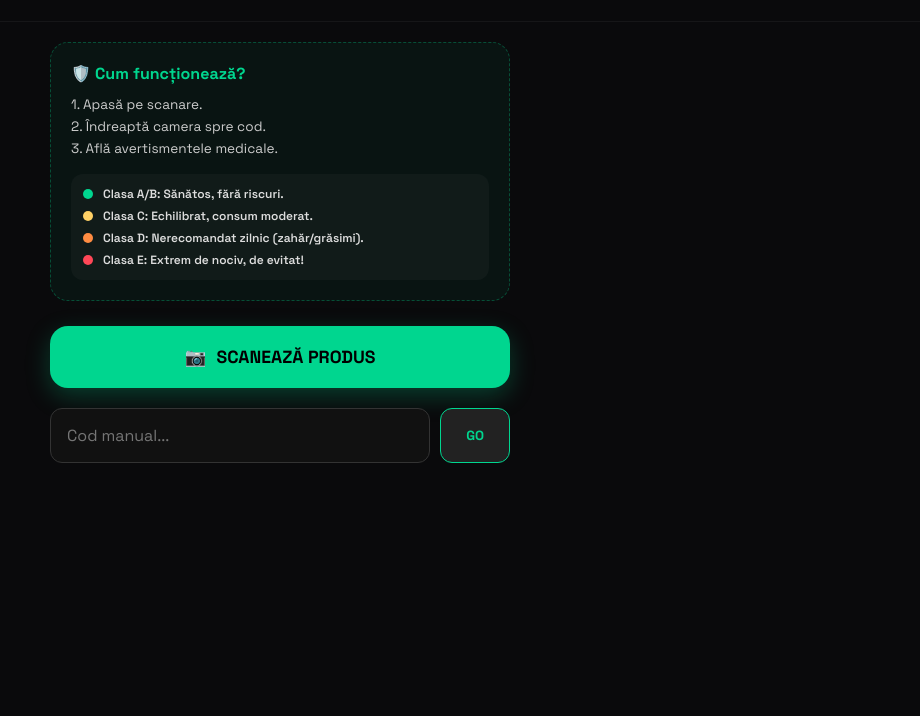
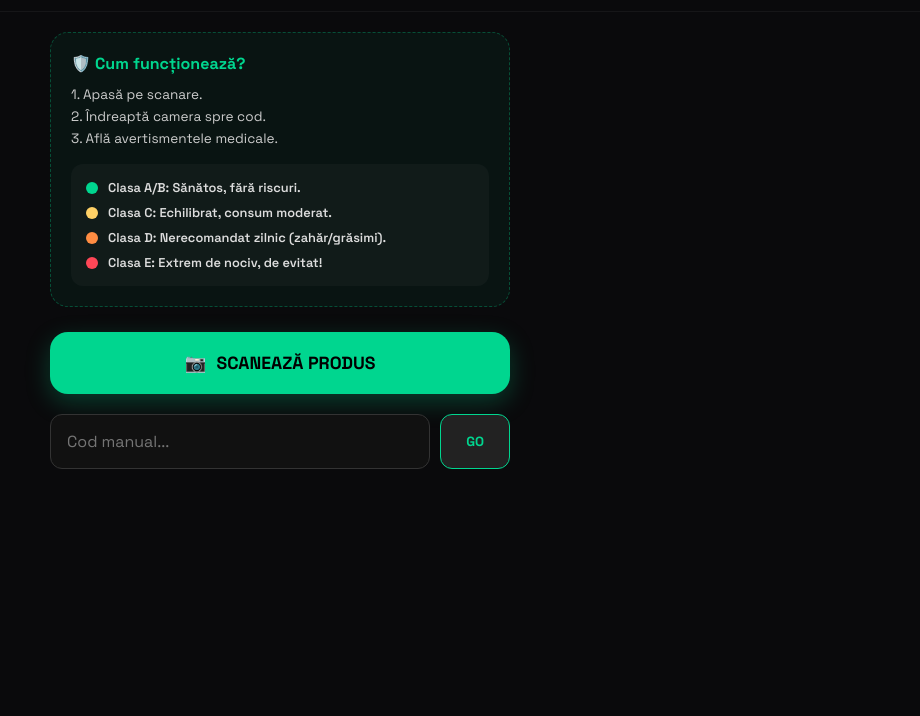
Before and after one commit to luciancoroeriu-coder/safefood, a plain HTML site: page index.html in a window 1280 px wide. Shown: the part 84-800 px from the top of the page, without its empty margins (360-1280 px from the left). Drawn offline with Linux system fonts and the light colour scheme.

Commit message:
Update index.html

```diff
--- a/index.html
+++ b/index.html
@@ -18,12 +18,13 @@
         * { margin: 0; padding: 0; box-sizing: border-box; font-family: 'Space Grotesk', sans-serif; }
         body { background: var(--bg); color: var(--text); padding-bottom: 50px; }
 
-        /* HEADER */
-        header { padding: 25px 20px; border-bottom: 1px solid rgba(255,255,255,0.05); display: flex; justify-content: center; align-items: center; position: sticky; top: 0; background: var(--bg); z-index: 100; }
+        /* HEADER & LOGO */
+        header { padding: 20px; border-bottom: 1px solid rgba(255,255,255,0.05); display: flex; justify-content: center; align-items: center; position: sticky; top: 0; background: var(--bg); z-index: 100; }
         .logo-img { width: 55px; height: 55px; border-radius: 14px; object-fit: cover; box-shadow: 0 4px 10px rgba(0,214,143,0.2); }
         .fallback-shield { width: 55px; height: 55px; border-radius: 14px; background: rgba(0,214,143,0.1); border: 2px solid var(--green); display: flex; align-items: center; justify-content: center; font-size: 1.5rem; }
 
-        .lang-btn { position: absolute; right: 20px; background: #222; color: var(--green); border: 1px solid var(--green); padding: 6px 14px; border-radius: 8px; font-weight: bold; cursor: pointer; }
+        /* BUTON LIMBĂ */
+        .lang-btn { position: absolute; right: 20px; background: #222; color: var(--green); border: 1px solid var(--green); padding: 8px 16px; border-radius: 8px; font-weight: bold; cursor: pointer; font-size: 0.9rem; }
 
         .content { padding: 20px; max-width: 500px; margin: 0 auto; }
 
@@ -32,21 +33,19 @@
         .guide-title { font-size: 1rem; color: var(--green); font-weight: 700; margin-bottom: 10px; display: flex; align-items: center; gap: 8px; }
         .guide-text { font-size: 0.85rem; color: #ccc; line-height: 1.6; margin-bottom: 15px; }
 
-        .legend-box { display: flex; flex-direction: column; gap: 6px; background: rgba(255,255,255,0.03); padding: 12px; border-radius: 12px; }
-        .legend-item { display: flex; align-items: center; gap: 10px; font-size: 0.75rem; font-weight: 600; color: #ddd; }
-        .dot { width: 10px; height: 10px; border-radius: 50%; flex-shrink: 0; }
+        .legend-box { display: flex; flex-direction: column; gap: 8px; background: rgba(255,255,255,0.03); padding: 15px; border-radius: 12px; }
+        .legend-item { display: flex; align-items: center; gap: 10px; font-size: 0.8rem; font-weight: 600; color: #ddd; }
+        .dot { width: 12px; height: 12px; border-radius: 50%; flex-shrink: 0; }
 
-        /* BUTOANE */
-        .scan-btn { width: 100%; background: var(--green); color: #000; border: none; border-radius: 18px; padding: 20px; font-weight: 800; font-size: 1.1rem; cursor: pointer; box-shadow: 0 8px 25px rgba(0, 214, 143, 0.25); display: flex; align-items: center; justify-content: center; gap: 10px; transition: transform 0.1s; }
-        .scan-btn:active { transform: scale(0.98); }
-
+        /* BUTOANE SCAN & MANUAL */
+        .scan-btn { width: 100%; background: var(--green); color: #000; border: none; border-radius: 18px; padding: 20px; font-weight: 800; font-size: 1.1rem; cursor: pointer; box-shadow: 0 8px 25px rgba(0, 214, 143, 0.25); display: flex; align-items: center; justify-content: center; gap: 10px; }
         .input-row { display: flex; gap: 10px; margin-top: 20px; }
         .input-row input { flex: 1; background: #111; border: 1px solid #333; padding: 16px; border-radius: 12px; color: #fff; font-size: 1rem; outline: none; }
         .go-btn { background: #222; color: var(--green); border: 1px solid var(--green); padding: 0 25px; border-radius: 12px; font-weight: bold; }
 
         /* REZULTATE */
         .res-card { background: var(--card); border-radius: 24px; padding: 25px; margin-top: 25px; border: 1px solid rgba(255,255,255,0.05); animation: slideUp 0.3s ease; }
-        .badge { display: inline-block; padding: 6px 16px; border-radius: 8px; font-weight: 900; color: #000; margin-bottom: 15px; font-size: 1.1rem; }
+        .badge { display: inline-block; padding: 8px 18px; border-radius: 10px; font-weight: 900; color: #000; margin-bottom: 15px; font-size: 1.2rem; }
 
         .grade-a, .grade-b { background: var(--green); }
         .grade-c { background: var(--yellow); }
@@ -54,25 +53,24 @@
         .grade-e { background: var(--red); color: #fff; }
         .grade-unknown { background: #444; color: #fff; }
 
-        /* AVERTISMENTE (Carduri medicale) */
+        /* AVERTISMENTE MEDICALE */
         .toxin-title { font-size: 0.85rem; font-weight: bold; color: var(--green); margin: 20px 0 10px 0; text-transform: uppercase; letter-spacing: 1px; }
         .warning-item { background: rgba(255, 71, 87, 0.08); border-left: 4px solid var(--red); padding: 15px; margin-bottom: 10px; border-radius: 0 12px 12px 0; }
         .warning-name { color: var(--red); font-weight: bold; font-size: 0.95rem; margin-bottom: 4px; }
         .warning-desc { font-size: 0.85rem; color: #ddd; line-height: 1.4; }
         .safe-msg { background: rgba(0, 214, 143, 0.1); color: var(--green); padding: 15px; border-radius: 12px; font-weight: bold; font-size: 0.9rem; text-align: center; margin-bottom: 10px; }
-
         .raw-ingredients { font-size: 0.8rem; color: #999; border-top: 1px dashed #333; padding-top: 15px; line-height: 1.6; }
 
         /* CAMERA PRO & LASER ANIMAT */
         #scanner-container { display: none; position: fixed; top: 0; left: 0; width: 100%; height: 100%; background: #000; z-index: 9999; }
         #interactive.viewport video { width: 100%; height: 100%; object-fit: cover; }
-        .camera-overlay { position: absolute; inset: 0; display: flex; flex-direction: column; align-items: center; justify-content: center; pointer-events: none; background: rgba(0,0,0,0.4); }
+        .camera-overlay { position: absolute; inset: 0; display: flex; flex-direction: column; align-items: center; justify-content: center; pointer-events: none; background: rgba(0,0,0,0.5); }
 
-        .reticle { width: 280px; height: 180px; border: 3px solid rgba(0,214,143,0.8); border-radius: 20px; position: relative; overflow: hidden; box-shadow: 0 0 0 4000px rgba(0,0,0,0.6); }
+        .reticle { width: 280px; height: 180px; border: 3px solid rgba(0,214,143,0.8); border-radius: 20px; position: relative; overflow: hidden; box-shadow: 0 0 0 4000px rgba(0,0,0,0.7); }
         .laser { width: 100%; height: 3px; background: var(--red); position: absolute; top: 0; left: 0; box-shadow: 0 0 15px var(--red); animation: scanLaser 2s infinite ease-in-out; }
 
-        .cam-text { color: white; font-weight: bold; margin-top: 30px; letter-spacing: 1px; text-shadow: 0 2px 4px rgba(0,0,0,0.8); }
-        .close-cam { position: absolute; bottom: 50px; background: rgba(255,255,255,0.15); color: white; border: 2px solid white; padding: 15px 40px; border-radius: 30px; font-weight: bold; font-size: 1rem; pointer-events: auto; backdrop-filter: blur(5px); }
+        .cam-text { color: white; font-weight: bold; margin-top: 30px; letter-spacing: 1px; }
+        .close-cam { position: absolute; bottom: 50px; background: rgba(255,255,255,0.15); color: white; border: 2px solid white; padding: 15px 40px; border-radius: 30px; font-weight: bold; pointer-events: auto; backdrop-filter: blur(5px); }
 
         @keyframes scanLaser { 0% { top: 5%; } 50% { top: 95%; } 100% { top: 5%; } }
         @keyframes slideUp { from { opacity: 0; transform: translateY(15px); } to { opacity: 1; transform: translateY(0); } }
@@ -83,7 +81,7 @@
 <header>
     <img id="dynamicLogo" src="logo.png" class="logo-img" alt="Logo" onerror="this.style.display='none'; document.getElementById('fallbackShield').style.display='flex';">
     <div id="fallbackShield" class="fallback-shield" style="display:none;">🛡️</div>
-    <button class="lang-btn" onclick="toggleLang()" id="langBtn">EN</button>
+    <button class="lang-btn" onclick="cycleLang()" id="langBtn">RO</button>
 </header>
 
 <div class="content">
@@ -121,91 +119,53 @@
 </div>
 
 <script>
-    // Forțăm încărcarea logo-ului ocolind cache-ul telefonului
-    document.getElementById('dynamicLogo').src = 'logo.png?v=' + new Date().getTime();
+    // Forțăm logo.png să se actualizeze ignorând memoria telefonului
+    document.getElementById('dynamicLogo').src = 'logo.png?v=' + Date.now();
 
-    // --- 1. SISTEMUL LINGVISTIC CENTRALIZAT (Aici e tot textul aplicației) ---
+    // --- 1. SISTEMUL LINGVISTIC (RO, EN, FR, DE) ---
     const i18n = {
         RO: {
-            gTitle: "🛡️ Cum funcționează?",
-            gText: "1. Apasă pe scanare.<br>2. Îndreaptă camera spre cod.<br>3. Află avertismentele medicale.",
-            legA: "Clasa A/B: Sănătos, fără riscuri.",
-            legC: "Clasa C: Echilibrat, consum moderat.",
-            legD: "Clasa D: Nerecomandat zilnic (zahăr/grăsimi).",
-            legE: "Clasa E: Extrem de nociv, de evitat!",
-            scanBtn: "SCANEAZĂ PRODUS",
-            manualPlh: "Cod manual...",
-            searching: "🔍 Analizăm în bazele de date globale...",
-            notFound: "❌ Produsul nu a fost găsit. Verifică codul.",
-            medTitle: "🔬 Analiza Medicală:",
-            safeMsg: "✅ Nicio substanță nocivă majoră detectată.",
-            rawTitle: "Eticheta brută:",
-            noIng: "Ingrediente indisponibile în baza de date.",
-            camText: "CENTRAȚI CODUL ÎN CADRU",
-            closeBtn: "ÎNCHIDE"
+            gTitle: "🛡️ Cum funcționează?", gText: "1. Apasă pe scanare.<br>2. Îndreaptă camera spre cod.<br>3. Află avertismentele medicale.",
+            legA: "Clasa A/B: Sănătos, fără riscuri.", legC: "Clasa C: Echilibrat, consum moderat.", legD: "Clasa D: Nerecomandat zilnic (zahăr/grăsimi).", legE: "Clasa E: Extrem de nociv, de evitat!",
+            scanBtn: "SCANEAZĂ PRODUS", manualPlh: "Cod manual...", searching: "🔍 Analizăm bazele de date globale...", notFound: "❌ Produsul nu a fost găsit. Verifică codul.",
+            medTitle: "🔬 Analiza Medicală:", safeMsg: "✅ Nicio substanță nocivă majoră detectată.", rawTitle: "Eticheta brută:", noIng: "Ingrediente indisponibile în baza de date.",
+            camText: "CENTRAȚI CODUL ÎN CADRU", closeBtn: "ÎNCHIDE"
         },
         EN: {
-            gTitle: "🛡️ How it works?",
-            gText: "1. Tap scan.<br>2. Point camera at barcode.<br>3. Read medical warnings.",
-            legA: "Class A/B: Healthy, low risk.",
-            legC: "Class C: Balanced, moderate intake.",
-            legD: "Class D: Not recommended daily.",
-            legE: "Class E: Extremely harmful, avoid!",
-            scanBtn: "SCAN PRODUCT",
-            manualPlh: "Manual code...",
-            searching: "🔍 Analyzing global databases...",
-            notFound: "❌ Product not found. Check the code.",
-            medTitle: "🔬 Medical Analysis:",
-            safeMsg: "✅ No major harmful substances detected.",
-            rawTitle: "Raw label:",
-            noIng: "Ingredients unavailable in database.",
-            camText: "CENTER BARCODE IN FRAME",
-            closeBtn: "CLOSE"
+            gTitle: "🛡️ How it works?", gText: "1. Tap scan.<br>2. Point camera at barcode.<br>3. Read medical warnings.",
+            legA: "Class A/B: Healthy, low risk.", legC: "Class C: Balanced, moderate intake.", legD: "Class D: Not recommended daily.", legE: "Class E: Extremely harmful, avoid!",
+            scanBtn: "SCAN PRODUCT", manualPlh: "Manual code...", searching: "🔍 Analyzing global databases...", notFound: "❌ Product not found. Check the code.",
+            medTitle: "🔬 Medical Analysis:", safeMsg: "✅ No major harmful substances detected.", rawTitle: "Raw label:", noIng: "Ingredients unavailable in database.",
+            camText: "CENTER BARCODE IN FRAME", closeBtn: "CLOSE"
+        },
+        FR: {
+            gTitle: "🛡️ Comment ça marche?", gText: "1. Appuyez sur scanner.<br>2. Pointez la caméra.<br>3. Lisez les avertissements.",
+            legA: "Classe A/B: Sain, sans risque.", legC: "Classe C: Équilibré, à modérer.", legD: "Classe D: Déconseillé au quotidien.", legE: "Classe E: Très nocif, à éviter!",
+            scanBtn: "SCANNER LE PRODUIT", manualPlh: "Code manuel...", searching: "🔍 Analyse en cours...", notFound: "❌ Produit introuvable.",
+            medTitle: "🔬 Analyse Médicale:", safeMsg: "✅ Aucune substance nocive détectée.", rawTitle: "Étiquette brute:", noIng: "Ingrédients non disponibles.",
+            camText: "CENTREZ LE CODE-BARRES", closeBtn: "FERMER"
+        },
+        DE: {
+            gTitle: "🛡️ Wie es funktioniert?", gText: "1. Scannen drücken.<br>2. Kamera auf Barcode richten.<br>3. Warnungen lesen.",
+            legA: "Klasse A/B: Gesund, geringes Risiko.", legC: "Klasse C: Ausgewogen, in Maßen.", legD: "Klasse D: Nicht täglich empfohlen.", legE: "Klasse E: Sehr schädlich, meiden!",
+            scanBtn: "PRODUKT SCANNEN", manualPlh: "Manueller Code...", searching: "🔍 Datenbank wird durchsucht...", notFound: "❌ Produkt nicht gefunden.",
+            medTitle: "🔬 Medizinische Analyse:", safeMsg: "✅ Keine schädlichen Stoffe erkannt.", rawTitle: "Rohzutaten:", noIng: "Zutaten in der Datenbank nicht verfügbar.",
+            camText: "BARCODE ZENTRIEREN", closeBtn: "SCHLIEßEN"
         }
     };
 
-    // --- 2. BAZA DE DATE MEDICALĂ INTERNĂ ---
-    const toxicDB = [
-        {
-            keywords: ['zahar', 'zahăr', 'sugar', 'zucker', 'sucre', 'glukosesirup', 'sirop', 'glucose'],
-            ro: { title: "⚠️ Zahăr / Sirop de Glucoză", desc: "Crește brusc glicemia. Consumul frecvent duce la rezistență la insulină și obezitate." },
-            en: { title: "⚠️ Sugar / Glucose Syrup", desc: "Spikes blood sugar rapidly. Leads to insulin resistance." }
-        },
-        {
-            keywords: ['chinin', 'quinine'],
-            ro: { title: "⚠️ Chinină", desc: "Alcaloid care poate provoca aritmii sau tulburări de auz. Nerecomandat gravidelor." },
-            en: { title: "⚠️ Quinine", desc: "Can cause arrhythmias or hearing issues. Not recommended during pregnancy." }
-        },
-        {
-            keywords: ['e102', 'e110', 'e129', 'colorant', 'farbstoff', 'dye'],
-            ro: { title: "🧪 Coloranți Sintetici", desc: "Anumiți coloranți artificiali sunt asociați cu hiperactivitatea la copii (ADHD) și alergii." },
-            en: { title: "🧪 Synthetic Dyes", desc: "Linked to hyperactivity in children (ADHD) and allergies." }
-        },
-        {
-            keywords: ['sorbat', 'sorbate', 'benzoat', 'benzoate', 'e202', 'e211'],
-            ro: { title: "⚠️ Conservanți (E202 / E211)", desc: "Pot irita tractul digestiv. Benzoatul este asociat cu declanșarea alergiilor." },
-            en: { title: "⚠️ Preservatives", desc: "May irritate the digestive tract. Linked to allergies." }
-        },
-        {
-            keywords: ['taurin', 'taurine'],
-            ro: { title: "⚡ Taurină", desc: "Stimulant. Suprasolicită inima și crește tensiunea arterială, mai ales cu cofeină." },
-            en: { title: "⚡ Taurine", desc: "Stimulant. Strains the heart and raises blood pressure." }
-        },
-        {
-            keywords: ['palm', 'palmier', 'palmfett'],
-            ro: { title: "🌴 Ulei de Palmier", desc: "Bogat în grăsimi saturate. Procesarea lui generează substanțe potențial cancerigene." },
-            en: { title: "🌴 Palm Oil", desc: "High in saturated fats. Processing creates potentially carcinogenic substances." }
-        }
-    ];
+    const langs = ['RO', 'EN', 'FR', 'DE'];
+    let langIndex = 0;
+    let curLang = langs[langIndex];
 
-    let currentLang = 'RO'; // Limba de start
+    function cycleLang() {
+        langIndex = (langIndex + 1) % langs.length;
+        curLang = langs[langIndex];
 
-    // --- FUNCȚIA CARE ACTUALIZEAZĂ TOT ECRANUL FĂRĂ GREȘELI ---
-    function toggleLang() {
-        currentLang = currentLang === 'RO' ? 'EN' : 'RO';
-        document.getElementById('langBtn').innerText = currentLang === 'RO' ? 'EN' : 'RO'; // Butonul arata limba in care poti schimba
+        // Butonul arată mereu limba în care ești ACUM
+        document.getElementById('langBtn').innerText = curLang;
 
-        const t = i18n[currentLang];
+        const t = i18n[curLang];
         document.getElementById('ui-guide-title').innerHTML = t.gTitle;
         document.getElementById('ui-guide-text').innerHTML = t.gText;
         document.getElementById('leg-a').innerText = t.legA;
@@ -216,32 +176,71 @@
         document.getElementById('manualInput').placeholder = t.manualPlh;
         document.getElementById('ui-cam-text').innerText = t.camText;
         document.getElementById('ui-close-btn').innerText = t.closeBtn;
-
-        // Curatam rezultatul vechi la schimbarea limbii pentru a evita confuzii
-        document.getElementById('out').innerHTML = "";
+        document.getElementById('out').innerHTML = ""; // Curăță ecranul la schimbarea limbii
     }
 
-    // --- AUDIO BEEP PRO ---
+    // --- 2. BAZA DE DATE MEDICALĂ (Tradusă automat) ---
+    const toxicDB = [
+        {
+            keywords: ['zahar', 'zahăr', 'sugar', 'zucker', 'sucre', 'glukosesirup', 'sirop', 'glucose'],
+            RO: { title: "⚠️ Zahăr / Sirop de Glucoză", desc: "Crește brusc glicemia. Risc de obezitate și diabet." },
+            EN: { title: "⚠️ Sugar / Glucose Syrup", desc: "Spikes blood sugar. Risk of obesity and diabetes." },
+            FR: { title: "⚠️ Sucre / Sirop de Glucose", desc: "Augmente la glycémie. Risque d'obésité." },
+            DE: { title: "⚠️ Zucker / Glukosesirup", desc: "Erhöht den Blutzucker. Risiko für Fettleibigkeit." }
+        },
+        {
+            keywords: ['chinin', 'quinine'],
+            RO: { title: "⚠️ Chinină", desc: "Poate provoca aritmii. Nerecomandat gravidelor." },
+            EN: { title: "⚠️ Quinine", desc: "Can cause arrhythmias. Not recommended during pregnancy." },
+            FR: { title: "⚠️ Quinine", desc: "Peut causer des arythmies. Déconseillé aux femmes enceintes." },
+            DE: { title: "⚠️ Chinin", desc: "Kann Herzrhythmusstörungen verursachen. Nicht für Schwangere." }
+        },
+        {
+            keywords: ['e102', 'e110', 'e129', 'e133', 'colorant', 'farbstoff', 'dye'],
+            RO: { title: "🧪 Coloranți Sintetici", desc: "Asociați cu hiperactivitatea la copii (ADHD) și alergii." },
+            EN: { title: "🧪 Synthetic Dyes", desc: "Linked to hyperactivity in children (ADHD) and allergies." },
+            FR: { title: "🧪 Colorants Synthétiques", desc: "Liés à l'hyperactivité chez les enfants et aux allergies." },
+            DE: { title: "🧪 Synthetische Farbstoffe", desc: "Verbunden mit Hyperaktivität bei Kindern und Allergien." }
+        },
+        {
+            keywords: ['sorbat', 'sorbate', 'benzoat', 'benzoate', 'e202', 'e211'],
+            RO: { title: "⚠️ Conservanți (E202 / E211)", desc: "Pot irita tractul digestiv. Asociați cu declanșarea alergiilor." },
+            EN: { title: "⚠️ Preservatives", desc: "May irritate the digestive tract. Linked to allergies." },
+            FR: { title: "⚠️ Conservateurs", desc: "Peuvent irriter le tube digestif. Liés aux allergies." },
+            DE: { title: "⚠️ Konservierungsstoffe", desc: "Können den Verdauungstrakt reizen. Verbunden mit Allergien." }
+        },
+        {
+            keywords: ['taurin', 'taurine'],
+            RO: { title: "⚡ Taurină", desc: "Stimulant puternic. Suprasolicită inima și crește tensiunea." },
+            EN: { title: "⚡ Taurine", desc: "Strong stimulant. Strains the heart and raises blood pressure." },
+            FR: { title: "⚡ Taurine", desc: "Stimulant puissant. Fatigué le cœur et augmente la tension." },
+            DE: { title: "⚡ Taurin", desc: "Starkes Stimulans. Belastet das Herz und erhöht den Blutdruck." }
+        },
+        {
+            keywords: ['palm', 'palmier', 'palmfett'],
+            RO: { title: "🌴 Ulei de Palmier", desc: "Bogat în grăsimi saturate. Dăunează sistemului cardiovascular." },
+            EN: { title: "🌴 Palm Oil", desc: "High in saturated fats. Bad for cardiovascular health." },
+            FR: { title: "🌴 Huile de Palme", desc: "Riche en graisses saturées. Mauvais pour la santé cardiovasculaire." },
+            DE: { title: "🌴 Palmöl", desc: "Reich an gesättigten Fettsäuren. Schlecht für das Herz-Kreislauf-System." }
+        }
+    ];
+
+    // --- 3. BEEP SONOR & VIBRAȚIE ---
     function playBeep() {
         try {
             const ctx = new (window.AudioContext || window.webkitAudioContext)();
             const osc = ctx.createOscillator();
             const gain = ctx.createGain();
-            osc.connect(gain);
-            gain.connect(ctx.destination);
-            osc.type = 'sine';
-            osc.frequency.setValueAtTime(800, ctx.currentTime); // Frecvența beep-ului
+            osc.connect(gain); gain.connect(ctx.destination);
+            osc.type = 'sine'; osc.frequency.setValueAtTime(800, ctx.currentTime);
             gain.gain.setValueAtTime(0.1, ctx.currentTime);
-            osc.start();
-            gain.gain.exponentialRampToValueAtTime(0.00001, ctx.currentTime + 0.1);
+            osc.start(); gain.gain.exponentialRampToValueAtTime(0.00001, ctx.currentTime + 0.1);
             osc.stop(ctx.currentTime + 0.1);
         } catch(e) {}
-
-        // Vibrație Haptică (Dacă telefonul permite)
         if (navigator.vibrate) navigator.vibrate(50);
     }
 
-    // --- SCANNER ---
+    // --- 4. SCANNER PRO ---
     function openCam() {
         document.getElementById('scanner-container').style.display = 'block';
         Quagga.init({
@@ -252,25 +251,25 @@
         }, (err) => { if(!err) Quagga.start(); });
 
         Quagga.onDetected((res) => {
-            playBeep(); // BEEP la detectare
+            playBeep();
             closeCam();
             fetchData(res.codeResult.code);
         });
     }
-
     function closeCam() { Quagga.stop(); document.getElementById('scanner-container').style.display = 'none'; }
 
-    // --- FETCH DATE & RENDER ---
+    // --- 5. MOTORUL DE CĂUTARE (Cascadă pe 4 Baze de Date) ---
     async function fetchData(code) {
         if(!code) return;
         const out = document.getElementById('out');
-        const t = i18n[currentLang];
+        const t = i18n[curLang];
         out.innerHTML = `<p style="text-align:center; padding:20px;">${t.searching}</p>`;
 
-        // Lanț de Fallback pentru a găsi orice produs
         const endpoints = [
-            `https://world.openfoodfacts.org/api/v0/product/${code}.json`,
-            `https://world.openbeautyfacts.org/api/v0/product/${code}.json`
+            `https://world.openfoodfacts.org/api/v2/product/${code}.json`,  // 1. Food Nou
+            `https://world.openfoodfacts.org/api/v0/product/${code}.json`,  // 2. Food Vechi (Rezervă)
+            `https://world.openbeautyfacts.org/api/v0/product/${code}.json`,// 3. Cosmetice
+            `https://world.openproductsfacts.org/api/v0/product/${code}.json`// 4. Alte produse
         ];
 
         let foundProd = null;
@@ -278,7 +277,7 @@
             try {
                 let r = await fetch(url);
                 let d = await r.json();
-                if (d.status === 1) { foundProd = d.product; break; }
+                if (d.status === 1 || d.code) { foundProd = d.product; break; }
             } catch (e) {}
         }
 
@@ -288,16 +287,14 @@
             // Calcul Avertismente
             let toxinHTML = "";
             let hasToxins = false;
-
             if (ingRaw) {
                 toxicDB.forEach(tox => {
                     if (tox.keywords.some(kw => ingRaw.includes(kw))) {
                         hasToxins = true;
-                        let warningData = currentLang === 'RO' ? tox.ro : tox.en;
                         toxinHTML += `
                             <div class="warning-item">
-                                <div class="warning-name">${warningData.title}</div>
-                                <div class="warning-desc">${warningData.desc}</div>
+                                <div class="warning-name">${tox[curLang].title}</div>
+                                <div class="warning-desc">${tox[curLang].desc}</div>
                             </div>`;
                     }
                 });
@@ -332,17 +329,9 @@
         }
     }
 
-    // Inițializare UI la start
-    document.getElementById('ui-guide-title').innerHTML = i18n['RO'].gTitle;
-    document.getElementById('ui-guide-text').innerHTML = i18n['RO'].gText;
-    document.getElementById('leg-a').innerText = i18n['RO'].legA;
-    document.getElementById('leg-c').innerText = i18n['RO'].legC;
-    document.getElementById('leg-d').innerText = i18n['RO'].legD;
-    document.getElementById('leg-e').innerText = i18n['RO'].legE;
-    document.getElementById('ui-scan-btn').innerText = i18n['RO'].scanBtn;
-    document.getElementById('manualInput').placeholder = i18n['RO'].manualPlh;
-    document.getElementById('ui-cam-text').innerText = i18n['RO'].camText;
-    document.getElementById('ui-close-btn').innerText = i18n['RO'].closeBtn;
+    // Pornește cu interfața încărcată corect
+    document.getElementById('langBtn').innerText = curLang;
+    cycleLang(); cycleLang(); cycleLang(); cycleLang(); // Truc rapid ca să inițializeze corect RO
 </script>
 </body>
 </html>
```
